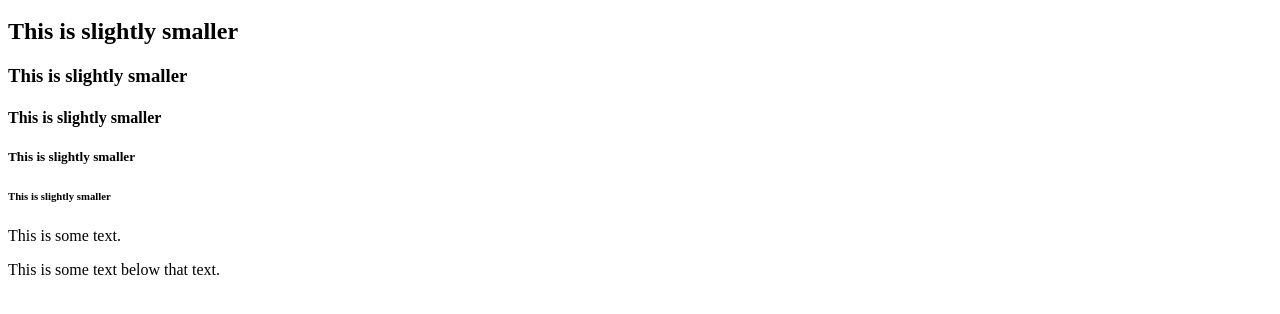
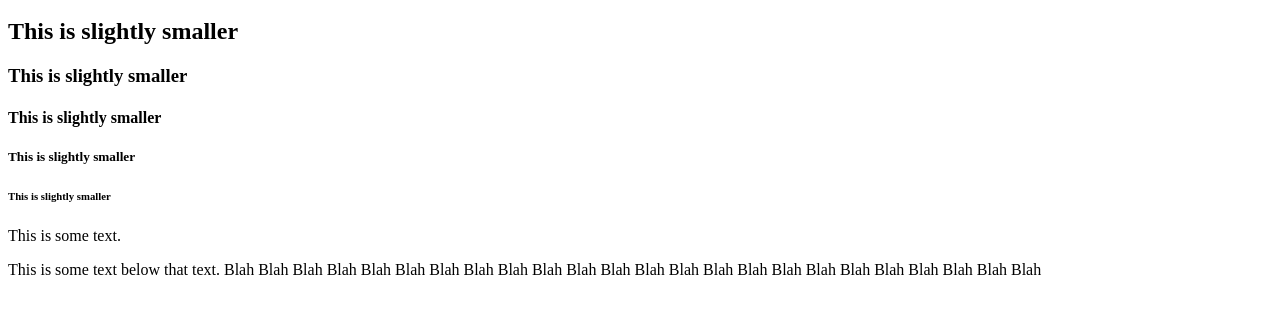
Before and after one commit to mpond808/mpond808.github.io, a plain HTML site: page index.html in a window 1280 px wide. Shown: the part 48-362 px from the top of the page. Drawn offline with Linux system fonts and the light colour scheme.

Commit message:
Update index.html

```diff
--- a/index.html
+++ b/index.html
@@ -10,6 +10,6 @@
     <h5> This is slightly smaller </h5>
     <h6> This is slightly smaller </h6>
     <p> This is some text. </p>
-    <p> This is some text below that text. </p>
+    <p> This is some text below that text. Blah Blah Blah Blah Blah Blah Blah Blah Blah Blah Blah Blah Blah Blah Blah Blah Blah Blah Blah Blah Blah Blah Blah Blah  </p>
   </body>
 </html>
```
